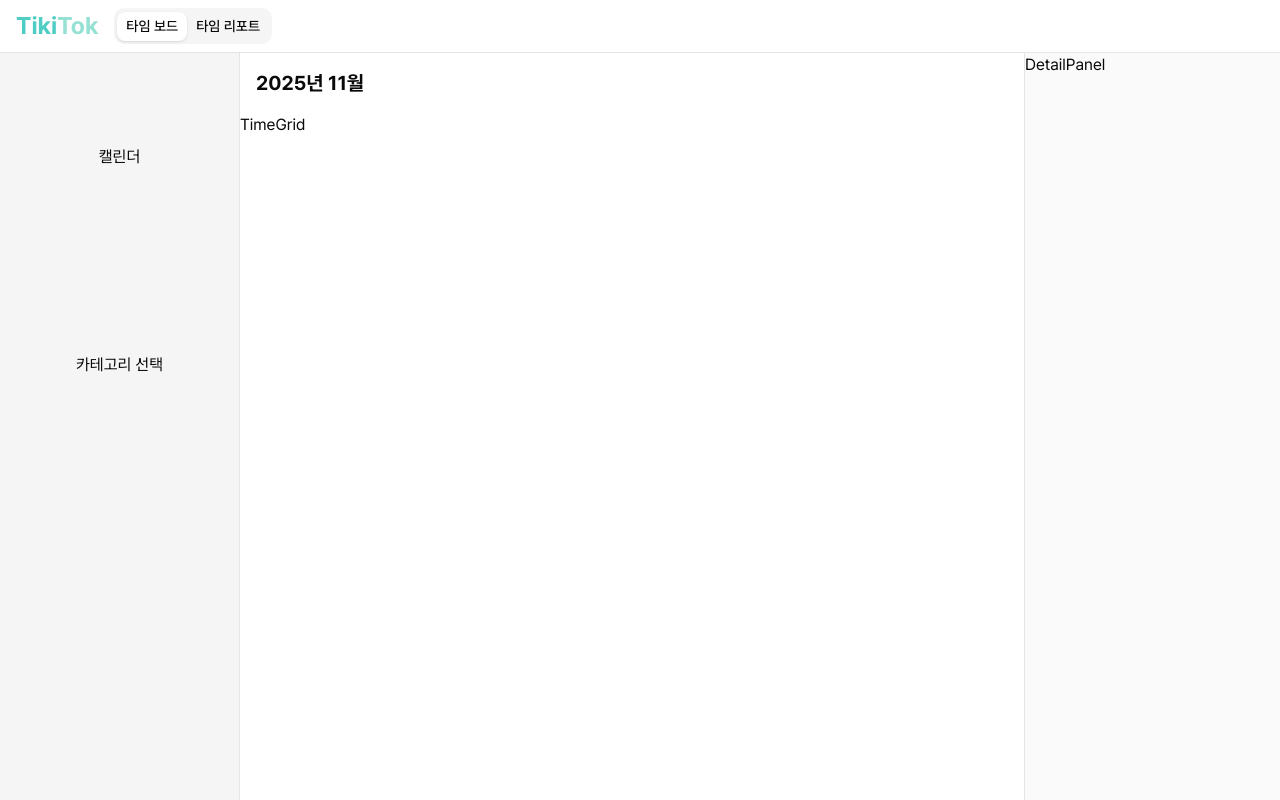
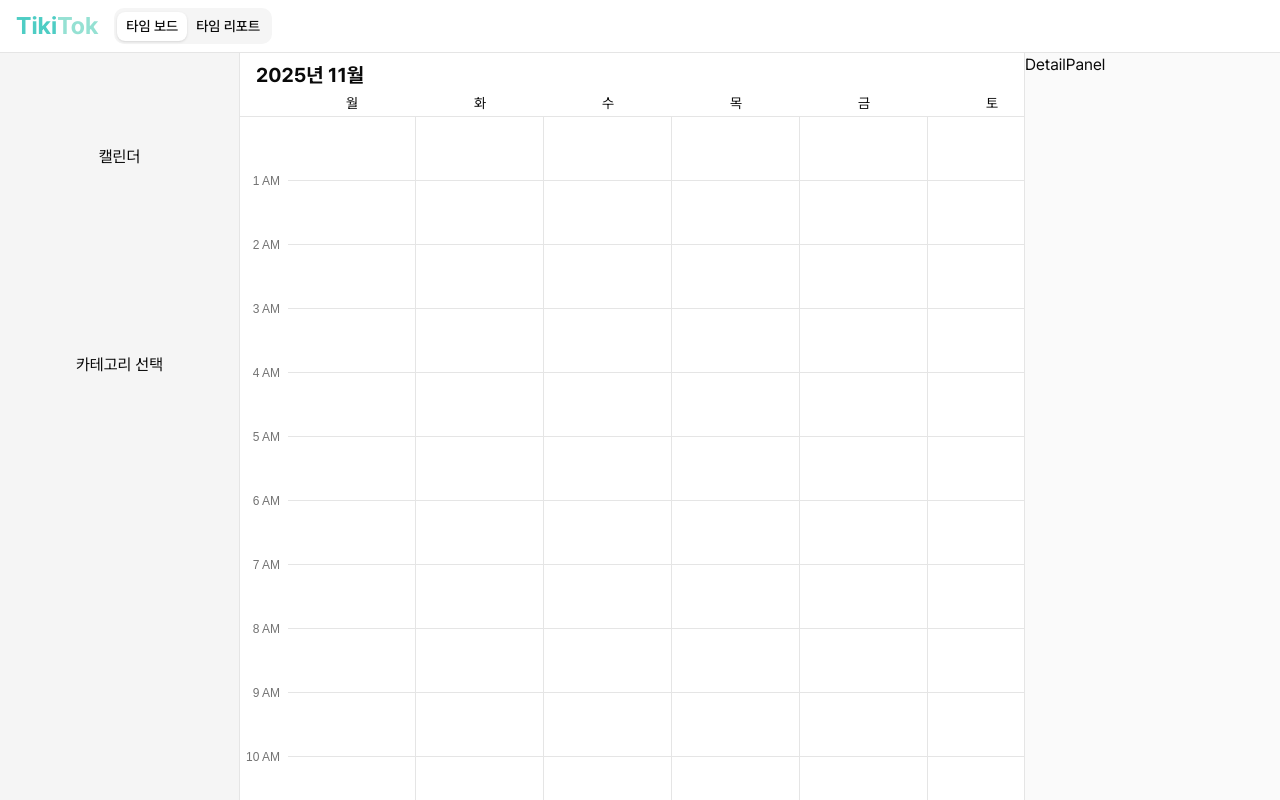
Before and after one commit to ChaeYubin/tikitok, a Next.js app: page /time-board in a window 1280 px wide. Built offline with nearby package versions, Linux system fonts and the light colour scheme; a web font is replaced by a local one.

Commit message:
feat: 타임 보드 레이아웃 UI 구현 (#3)
- 스크롤바 숨기기 클래스 추가
- TimeGrid → TimeBoard 컴포넌트명 변경

```diff
--- a/src/app/globals.css
+++ b/src/app/globals.css
@@ -319,4 +319,13 @@
   .animate-fade-in-delay-2 {
     animation: fade-in 0.8s ease-out 0.6s both;
   }
+
+  .scrollbar-hide {
+    &::-webkit-scrollbar {
+      display: none; /* Chrome, Safari, Opera */
+    }
+
+    -ms-overflow-style: none; /* IE & Edge */
+    scrollbar-width: none; /* Firefox */
+  }
 }
--- a/src/app/layout.tsx
+++ b/src/app/layout.tsx
@@ -43,9 +43,9 @@ export default function RootLayout({
 }>) {
   return (
     <html lang="ko" className={`${pretendard.variable} ${d2coding.variable}`}>
-      <body className="flex min-h-screen flex-col antialiased">
+      <body className="flex h-screen flex-col antialiased">
         <Header />
-        <div className="flex flex-1 flex-col">{children}</div>
+        <div className="flex min-h-0 min-w-0 flex-1 flex-col">{children}</div>
       </body>
     </html>
   )
--- a/src/app/time-board/page.tsx
+++ b/src/app/time-board/page.tsx
@@ -1,11 +1,11 @@
-import { ControlPanel, DetailPanel, TimeGrid } from '@/features/time-board/components'
+import { ControlPanel, DetailPanel, TimeBoard } from '@/features/time-board/components'
 
 const TimeBoardPage = () => {
   return (
     <>
-      <main className="flex w-full flex-1">
+      <main className="flex h-full w-full">
         <ControlPanel />
-        <TimeGrid />
+        <TimeBoard />
         <DetailPanel />
       </main>
     </>
--- a/src/features/time-board/components/index.ts
+++ b/src/features/time-board/components/index.ts
@@ -1,5 +1,5 @@
 export { Calendar } from './calendar'
 export { Category } from './category'
-export { TimeGrid } from './time-grid'
+export { TimeBoard } from './time-board'
 export { ControlPanel } from './control-panel'
 export { DetailPanel } from './detail-panel'
--- /dev/null
+++ b/src/features/time-board/components/time-board.tsx
@@ -0,0 +1,96 @@
+'use client'
+
+const HOURS = Array.from({ length: 24 }, (_, i) => i) // 0~23시
+
+const formatTimeGridHour = (hour: number) => {
+  const period = hour < 12 ? 'AM' : 'PM'
+  const formatted = hour % 12 === 0 ? 12 : hour % 12
+
+  return `${formatted} ${period}`
+}
+
+const FORMATTED_HOURS = HOURS.map(formatTimeGridHour).slice(1)
+const WEEKDAYS = ['월', '화', '수', '목', '금', '토', '일']
+
+export const TimeBoard = () => {
+  return (
+    <div className="flex min-h-0 min-w-0 flex-1 flex-col" aria-label="타임 그리드">
+      <TimeBoardTitle />
+      <TimeGrid />
+    </div>
+  )
+}
+
+const TimeBoardTitle = () => (
+  <h1 className="px-4 pt-2 text-xl font-bold select-none">2025년 11월</h1>
+)
+
+const TimeGrid = () => (
+  <div className="scrollbar-hide bg-background flex min-h-0 min-w-0 flex-col overflow-auto">
+    <GridHeader />
+    <GridBody />
+  </div>
+)
+
+const GridHeader = () => (
+  <div className="sticky top-0 z-10 flex min-h-7">
+    <div className="bg-background w-12 shrink-0 border-b" />
+    {WEEKDAYS.map(weekday => (
+      <div
+        key={weekday}
+        className="bg-background flex min-w-32 flex-1 shrink-0 items-center justify-center border-b"
+      >
+        <p className="text-sm select-none">{weekday}</p>
+      </div>
+    ))}
+  </div>
+)
+
+const GridBody = () => (
+  <div className="flex">
+    <TimeLabels />
+    <div className="flex flex-1">
+      {WEEKDAYS.map(weekday => (
+        <DayColumn key={weekday} weekday={weekday} />
+      ))}
+    </div>
+  </div>
+)
+
+const TimeLabels = () => (
+  <div className="w-12 shrink-0">
+    {FORMATTED_HOURS.map(hour => (
+      <div key={hour} className="h-16 pt-14 pr-2 text-right">
+        <p className="text-muted-foreground font-mono text-xs select-none">{hour}</p>
+      </div>
+    ))}
+  </div>
+)
+
+interface DayColumnProps {
+  weekday: string
+}
+
+const DayColumn = ({ weekday }: DayColumnProps) => (
+  <div className="flex-1">
+    {HOURS.map(hour => (
+      <TimeCell key={`${weekday}-${hour}`} weekday={weekday} />
+    ))}
+  </div>
+)
+
+type TimeCellProps = DayColumnProps
+
+const TimeCell = ({ weekday }: TimeCellProps) => {
+  const handleClick = () => {
+    console.log(`Clicked: ${weekday}`)
+    // 나중에 여기서 날짜와 시간을 함께 처리 가능
+  }
+
+  return (
+    <div
+      onClick={handleClick}
+      className="flex h-16 min-w-32 shrink-0 items-center justify-center border-r border-b last:border-b-0"
+    ></div>
+  )
+}
--- a/src/features/time-board/components/time-grid.tsx
+++ /dev/null
@@ -1,8 +0,0 @@
-export const TimeGrid = () => {
-  return (
-    <div className="w-full flex-1" aria-label="타임 그리드">
-      <h1 className="m-4 text-xl font-bold">2025년 11월</h1>
-      <div>TimeGrid</div>
-    </div>
-  )
-}
```
